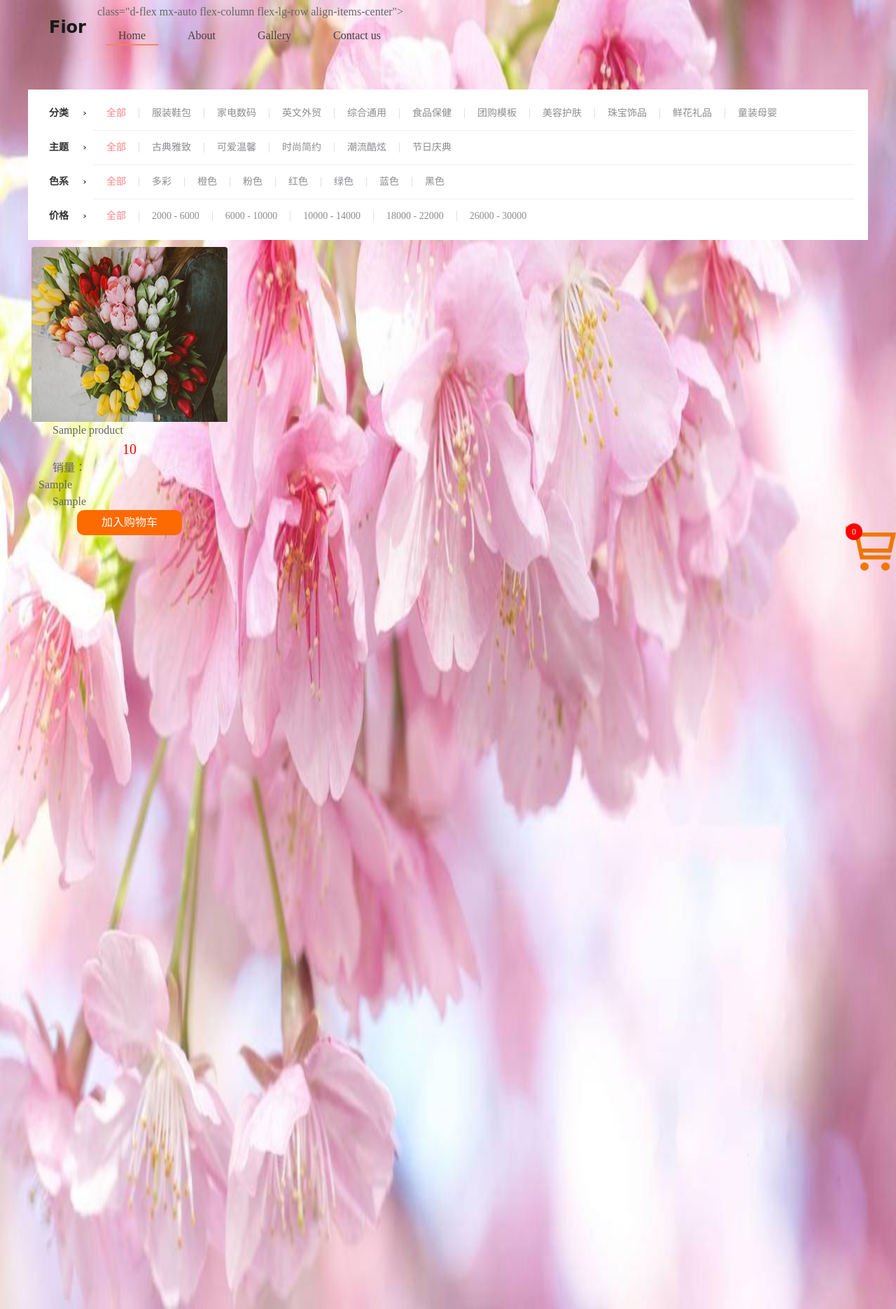
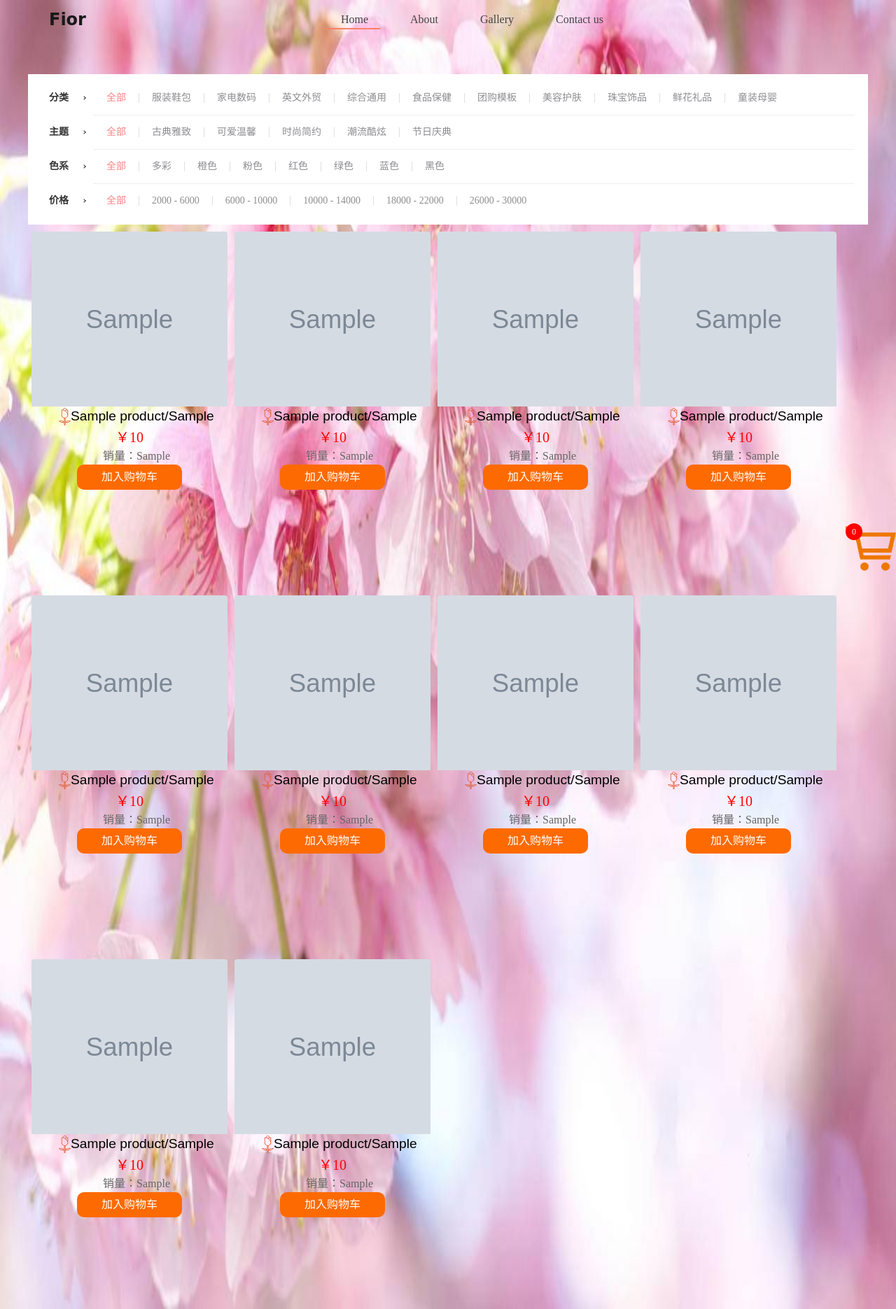
Before and after one commit to XinyaoT/flaskFlowerShop, a Flask app: template templates/scan.html in a window 1280 px wide. Shown: the whole page at 70% size. Run offline with Flask 3, Linux system fonts and the light colour scheme; the template is opened without the code that fills it: most values are stand-ins (such as "Sample title", 1, 10 or a date in 2020); grey boxes marked "Sample" are stand-in pictures; some libraries are stand-ins or nearby versions; some web fonts are replaced.

Commit message:
商品浏览页

```diff
--- a/app.py
+++ b/app.py
@@ -8,6 +8,7 @@ from blueprint.clientAddress import bp as address_client_bp
 from blueprint.clientShoppingcart import bp as shoppingcart_client_bp
 from blueprint.admin import bp as admin_bp
 from blueprint.client import bp as client_bp
+from blueprint.scanFlower import bp as scanflower_bp
 from flask import Flask,render_template
 
 app = Flask(__name__)
@@ -18,6 +19,7 @@ app.register_blueprint(address_client_bp)
 app.register_blueprint(shoppingcart_client_bp)
 app.register_blueprint(client_bp)
 app.register_blueprint(admin_bp)
+app.register_blueprint(scanflower_bp)
 app.config.from_object(config)
 
 @app.route('/')
@@ -26,4 +28,4 @@ def hello_world():  # put application's code here
 
 
 if __name__ == '__main__':
-    app.run(debug=True)
+    app.run(debug=True,host='0.0.0.0',port=5001)
--- a/static/css/base.css
+++ b/static/css/base.css
@@ -37,17 +37,27 @@
 .godpic img:hover {
     transform: scale(1.2);
 }
-.godprice,.godinfo,.godadd{
+.godprice,.godinfo,.godadd,godname{
     display: block;
     width:220px;
     margin:0px auto;
     text-align: center;
 }
+.godname{
+    width: 100%;
+    padding:0 10px;
+    box-sizing: border-box;
+    text-indent: 20px;
+    color:black;
+    font-size: larger;
+    text-align: center;
+    font-family: "楷体",KaiTi,sans-serif;
+}
 .godinfo {
     width: 100%;
     padding:0 10px;
     box-sizing: border-box;
-    text-align: left;
+    text-align: center;
     text-indent: 20px;
 }
 .goodsItem:hover{
--- a/templates/scan.html
+++ b/templates/scan.html
@@ -36,7 +36,7 @@
             </button>
 
             <div class="collapse navbar-collapse" id="navbarSupportedContent">
-              <div> class="d-flex mx-auto flex-column flex-lg-row align-items-center">
+              <div class="d-flex mx-auto flex-column flex-lg-row align-items-center">
                 <ul class="navbar-nav  ">
                   <li class="nav-item active">
                     <a class="nav-link" href="index.html">Home <span class="sr-only">(current)</span></a>
@@ -53,6 +53,7 @@
                 </ul>
             </div>
             </div>
+
           </nav>
         </div>
       </header>
@@ -145,14 +146,14 @@
 
 
     <div id="goods">
-    {% for product in products %}
+    {% for i in range(0, 10) %}
+    {% set product = products[i-1] %}
     <div class="goodsItem">
         <ul class="goditem">
-            <li class="godpic"><img src="../static/images/g-6.jpg"></li>
-            <li class="godinfo">{{ product.flower_name }}</li>
-            <li class="godprice">{{ product.flower_exPrice }}</li>
-            <li class="godinfo"><p>销量：</p>{{ product.flower_sale }}</li>
-            <li class="godinfo">{{ product.flower_sale }}</li>
+            <li class="godpic"><img src="{{ product.imgs[i].src }}"></li>
+            <li class="godname"><img src="../static/images/tulip.png" height="25">{{ product.flower_name }}/{{ product.flower_mean }}</li>
+            <li class="godprice">￥{{ product.flower_exPrice }}</li>
+            <li class="godinfo"><a>销量：</a>{{ product.flower_sale }}</li>
             <li class="godadd"><a href="javascript:;">加入购物车</a></li>
         </ul>
     </div>
```
